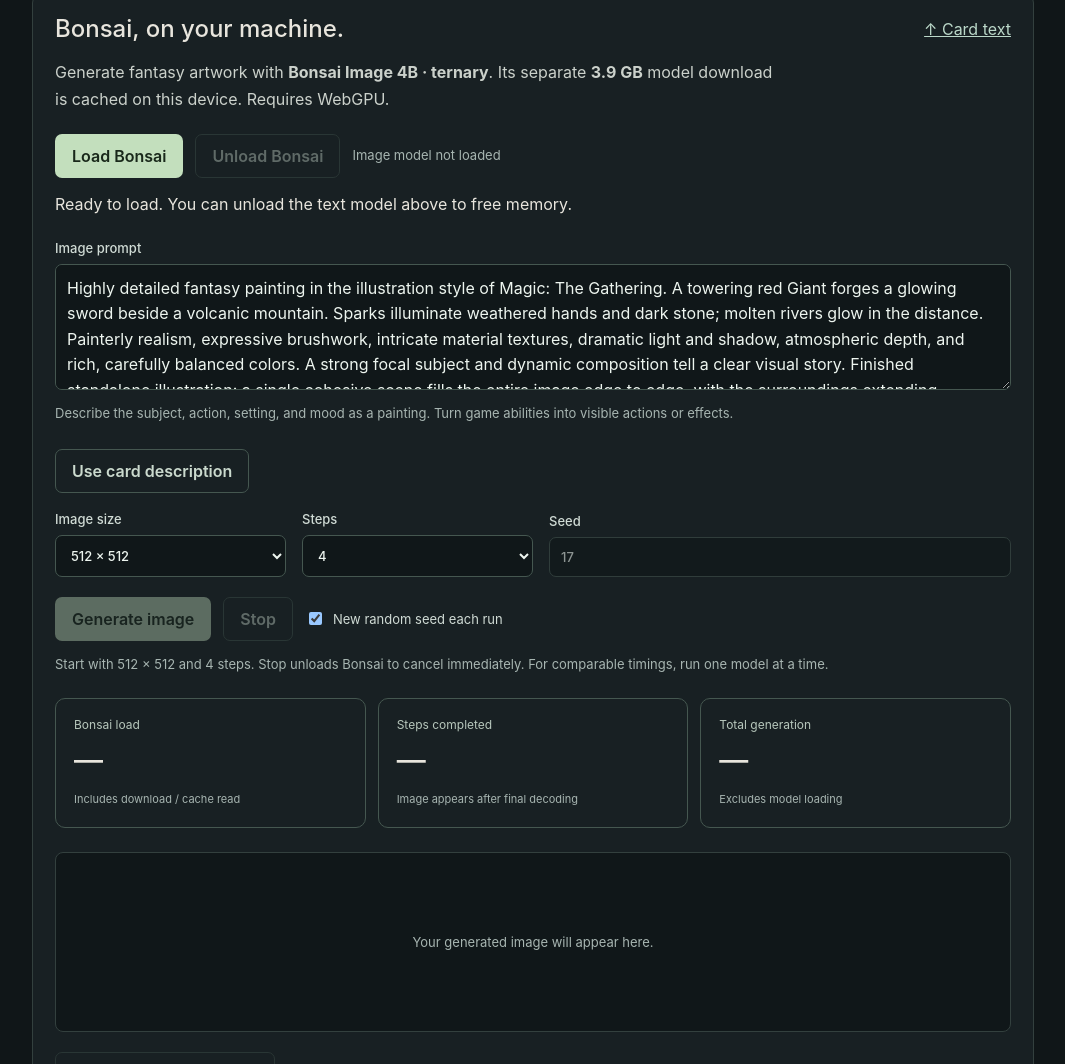
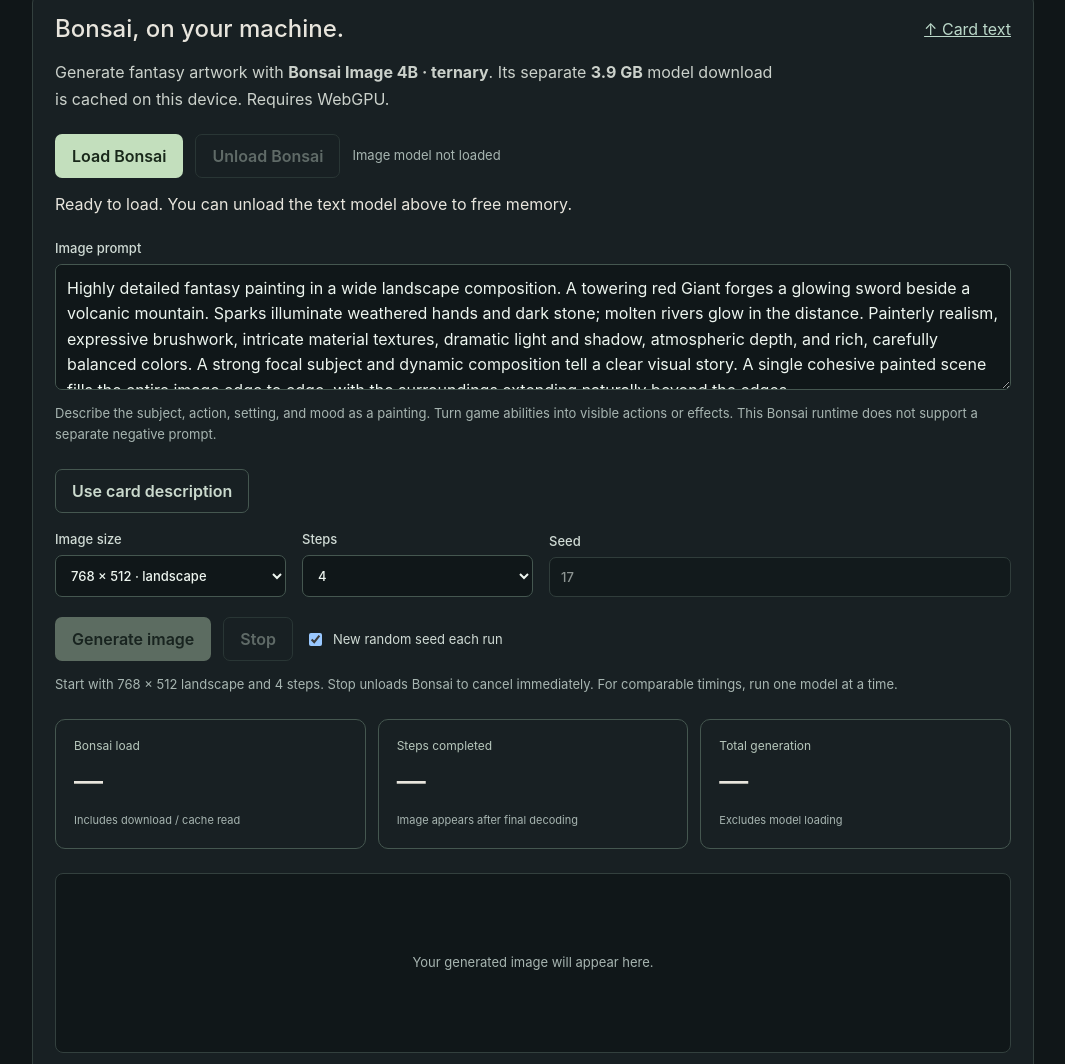
Before and after one commit to vishvananda/mtg-oracle-generator, a website with bundled scripts: page web/client-benchmark/index.html in a window 1280 px wide. Shown: the part 1840-2904 px from the top of the page, without its empty margins (107-1172 px from the left). Built offline with nearby package versions, Linux system fonts and the light colour scheme; files whose address does not match are found by name.

Commit message:
Default Bonsai to landscape and remove branded art prompts

```diff
--- a/web/client-benchmark/bonsai.js
+++ b/web/client-benchmark/bonsai.js
@@ -136,8 +136,10 @@
   try { card = JSON.parse($('output').textContent); } catch { /* description works before text generation */ }
   const subject = card?.name && card?.type_line ? `${card.name}, ${card.type_line}. ${description}` : description;
   const scene = (subject || 'A towering red Giant in a mountain pass').trim().replace(/[.!?]+$/, '');
-  // Reference the illustration style while describing a standalone painting.
-  $('art-prompt').value = `Highly detailed fantasy painting in the illustration style of Magic: The Gathering. ${scene}. Painterly realism, expressive brushwork, intricate material textures, dramatic light and shadow, atmospheric depth, and rich, carefully balanced colors. A strong focal subject and dynamic composition tell a clear visual story. Finished standalone illustration: a single cohesive scene fills the entire image edge to edge, with the surroundings extending naturally beyond the edges.`.slice(0, 4000);
+  const [width, height] = $('art-size').value.split('x').map(Number);
+  const composition = width > height ? 'a wide landscape composition' : width < height ? 'a tall portrait composition' : 'a square composition';
+  // Brand and product references caused lettering and layouts in user trials.
+  $('art-prompt').value = `Highly detailed fantasy painting in ${composition}. ${scene}. Painterly realism, expressive brushwork, intricate material textures, dramatic light and shadow, atmospheric depth, and rich, carefully balanced colors. A strong focal subject and dynamic composition tell a clear visual story. A single cohesive painted scene fills the entire image edge to edge, with the surroundings extending naturally beyond the edges.`.slice(0, 4000);
 });
 $('art-export').addEventListener('click', () => {
   const blob = new Blob([JSON.stringify({ benchmark: 'bonsai-browser-v1', exported_at: new Date().toISOString(), runs }, null, 2)], { type: 'application/json' });
--- a/web/client-benchmark/index.html
+++ b/web/client-benchmark/index.html
@@ -55,16 +55,16 @@
     <progress id="art-progress" max="1" value="0" hidden></progress>
     <p id="art-status" role="status" aria-live="polite">Ready to load. You can unload the text model above to free memory.</p>
     <label for="art-prompt" class="art-prompt-label">Image prompt</label>
-    <textarea id="art-prompt" rows="4" maxlength="4000" aria-describedby="art-prompt-help">Highly detailed fantasy painting in the illustration style of Magic: The Gathering. A towering red Giant forges a glowing sword beside a volcanic mountain. Sparks illuminate weathered hands and dark stone; molten rivers glow in the distance. Painterly realism, expressive brushwork, intricate material textures, dramatic light and shadow, atmospheric depth, and rich, carefully balanced colors. A strong focal subject and dynamic composition tell a clear visual story. Finished standalone illustration: a single cohesive scene fills the entire image edge to edge, with the surroundings extending naturally beyond the edges.</textarea>
-    <p id="art-prompt-help" class="muted">Describe the subject, action, setting, and mood as a painting. Turn game abilities into visible actions or effects.</p>
+    <textarea id="art-prompt" rows="4" maxlength="4000" aria-describedby="art-prompt-help">Highly detailed fantasy painting in a wide landscape composition. A towering red Giant forges a glowing sword beside a volcanic mountain. Sparks illuminate weathered hands and dark stone; molten rivers glow in the distance. Painterly realism, expressive brushwork, intricate material textures, dramatic light and shadow, atmospheric depth, and rich, carefully balanced colors. A strong focal subject and dynamic composition tell a clear visual story. A single cohesive painted scene fills the entire image edge to edge, with the surroundings extending naturally beyond the edges.</textarea>
+    <p id="art-prompt-help" class="muted">Describe the subject, action, setting, and mood as a painting. Turn game abilities into visible actions or effects. This Bonsai runtime does not support a separate negative prompt.</p>
     <button id="art-use-card" class="secondary">Use card description</button>
     <div class="sampling">
-      <label>Image size<select id="art-size"><option value="256x256">256 × 256 · quick test</option><option value="512x512" selected>512 × 512</option><option value="768x512">768 × 512 · landscape</option><option value="512x768">512 × 768 · portrait</option><option value="1024x1024">1,024 × 1,024</option></select></label>
+      <label>Image size<select id="art-size"><option value="256x256">256 × 256 · quick test</option><option value="512x512">512 × 512</option><option value="768x512" selected>768 × 512 · landscape</option><option value="512x768">512 × 768 · portrait</option><option value="1024x1024">1,024 × 1,024</option></select></label>
       <label>Steps<select id="art-steps"><option value="1">1</option><option value="2">2</option><option value="4" selected>4</option><option value="8">8</option></select></label>
       <label>Seed<input id="art-seed" type="number" min="0" max="2147483647" step="1" value="17" required disabled></label>
     </div>
     <div class="actions"><button id="art-generate" disabled>Generate image</button><button id="art-stop" class="secondary" disabled>Stop</button><label class="inline"><input id="art-random" type="checkbox" checked> New random seed each run</label></div>
-    <p class="muted">Start with 512 × 512 and 4 steps. Stop unloads Bonsai to cancel immediately. For comparable timings, run one model at a time.</p>
+    <p class="muted">Start with 768 × 512 landscape and 4 steps. Stop unloads Bonsai to cancel immediately. For comparable timings, run one model at a time.</p>
     <div class="metrics art-metrics"><div><span>Bonsai load</span><strong id="art-load-time">—</strong><small>Includes download / cache read</small></div><div><span>Steps completed</span><strong id="art-step-count">—</strong><small>Image appears after final decoding</small></div><div><span>Total generation</span><strong id="art-total-time">—</strong><small>Excludes model loading</small></div></div>
     <div class="art-output"><p id="art-placeholder" class="muted">Your generated image will appear here.</p><img id="art-image" alt="" hidden></div>
     <div class="actions"><a id="art-png" class="button-link" hidden>Download PNG</a><button id="art-export" class="secondary" disabled>Download image results</button></div>
```
Also changed, not shown: web/client-benchmark/README.md.
